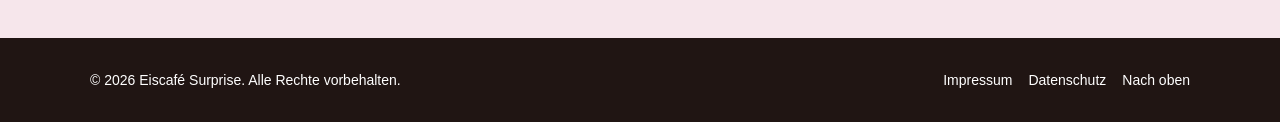
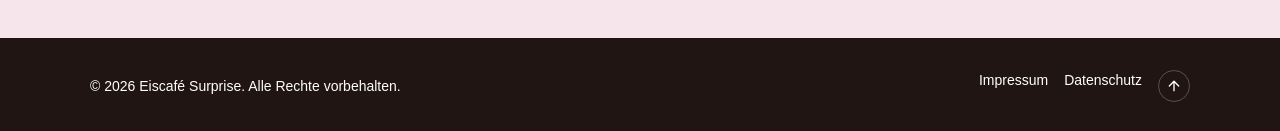
Before and after one commit to Luc1412/eiscafe-suprise, a Next.js app: page / in a window 1280 px wide. Shown: the part 3442-3573 px from the top of the page. Built offline with nearby package versions, Linux system fonts and the light colour scheme.

Commit message:
feat: enhance footer link for scrolling to top with icon

```diff
--- a/app/components/site-footer.tsx
+++ b/app/components/site-footer.tsx
@@ -1,4 +1,5 @@
 import Link from "next/link";
+import { ArrowUp } from "lucide-react";
 
 export function SiteFooter() {
   return (
@@ -12,8 +13,12 @@ export function SiteFooter() {
           <Link href="/datenschutz" className="hover:text-[#f8bbd0]">
             Datenschutz
           </Link>
-          <Link href="/#start" className="hover:text-[#f8bbd0]">
-            Nach oben
+          <Link
+            href="/#start"
+            className="grid size-8 place-items-center rounded-full border border-white/25 text-white transition hover:border-[#f8bbd0] hover:text-[#f8bbd0]"
+            title="Nach oben"
+          >
+            <ArrowUp aria-hidden="true" className="size-4" />
           </Link>
         </div>
       </div>
```
